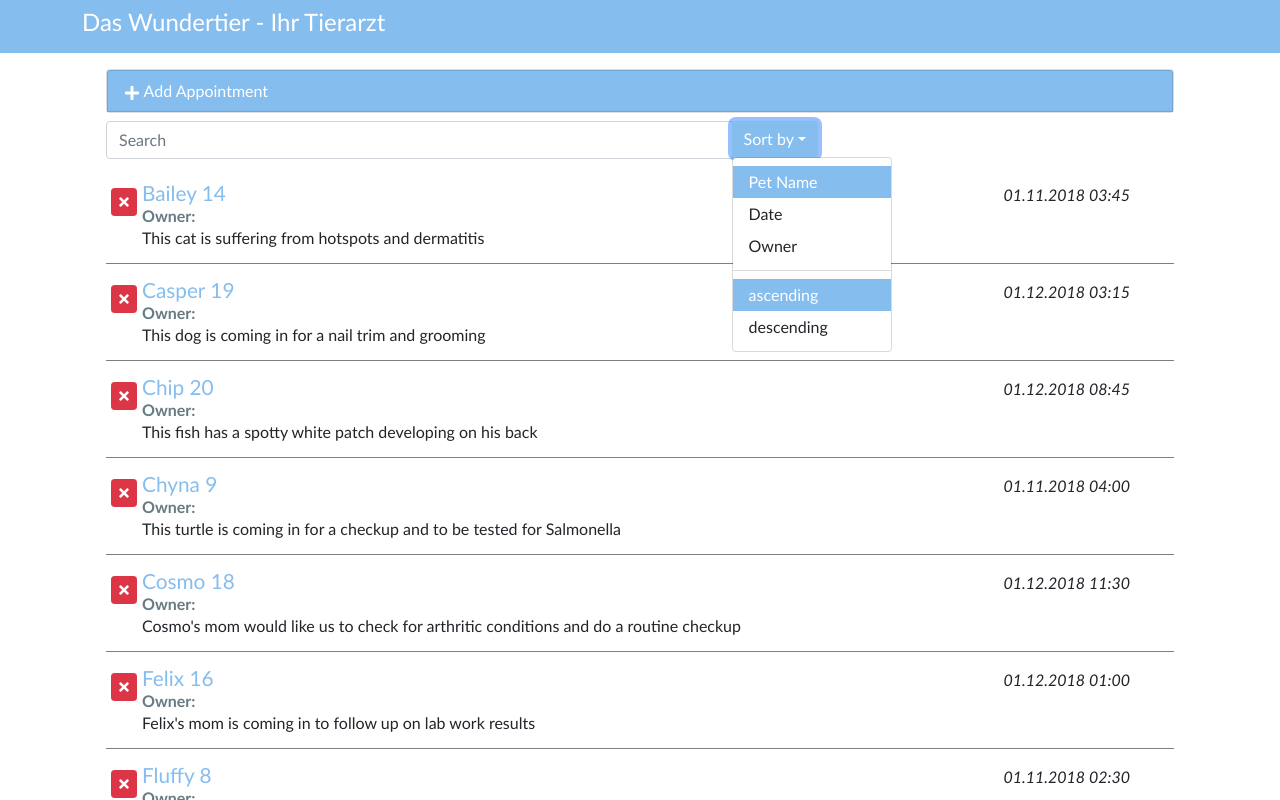
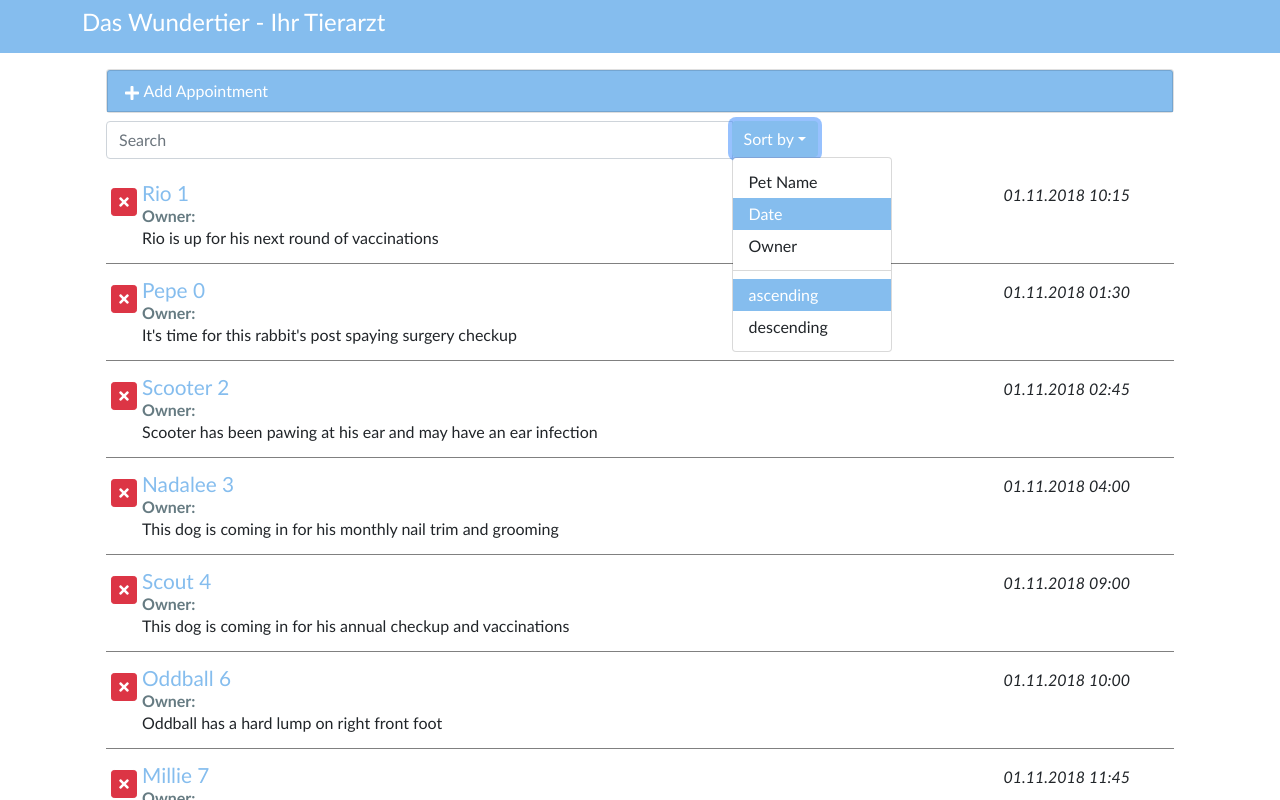
Before and after one commit to Verenasworld/webinterface, a React (Create React App) app: page / in a window 1280 px wide. Both pictures are taken after a click on the button "Sort by". Shown: the top 800 px of the page. Built offline with nearby package versions, Linux system fonts and the light colour scheme.

Commit message:
sort user controlled

```diff
--- a/src/components/App.js
+++ b/src/components/App.js
@@ -12,13 +12,14 @@
   this.state={
     myAppointments:[],
     formDisplay : false,
-    orderBy: 'petName',
+    orderBy: 'aptDate',
     orderDir: 'asc',
     lastIndex: 0
    };
   this.deleteAppointment = this.deleteAppointment.bind(this);
   this.toggleForm = this.toggleForm.bind(this);
   this.addApointsment = this.addApointsment.bind(this);
+  this.changeOrder = this.changeOrder.bind(this);
 }
 
 toggleForm(){
@@ -38,6 +39,13 @@
     myAppointments: tempApts,
     lastIndex: this.state.lastIndex +1
   });
+}
+
+changeOrder(order, dir){
+  this.setState({
+    orderBy: order,
+    orderDir: dir
+  })
 }
 
 deleteAppointment(apt) {
@@ -101,6 +109,7 @@
                     <SearchApointments
                     orderBy = {this.state.orderBy}
                     orderDir = {this.state.orderDir}
+                    changeOrder = {this.changeOrder}
                     />
                     <ListApoointsment
                      appointments ={filteredApts}
--- a/src/components/SearchApointments.js
+++ b/src/components/SearchApointments.js
@@ -43,6 +43,7 @@
                         'dropdown-item d-flex justify-content-between ' +
                         (this.props.orderBy === 'petName' ? 'active' : '')
                   }
+                  onClick ={e => this.props.changeOrder('petName', this.props.orderDir)}
                   id="petName">
                     Pet Name
                     <font-awesome-icon icon="check"/>
@@ -53,6 +54,7 @@
                         'dropdown-item d-flex justify-content-between ' +
                         (this.props.orderBy === 'aptDate' ? 'active' : '')
                   }
+                     onClick ={e => this.props.changeOrder('aptDate', this.props.orderDir)}
                      href="#"
                      id="aptDate">
                     Date
@@ -65,6 +67,7 @@
                     'dropdown-item d-flex justify-content-between ' +
                     (this.props.orderBy === 'ownerName' ? 'active' : '')
                      }
+                     onClick ={e => this.props.changeOrder('ownerName', this.props.orderDir)}
                     id="ownerName">
                     Owner
                     <font-awesome-icon icon="check"/>
@@ -77,6 +80,7 @@
                         'dropdown-item d-flex justify-content-between ' +
                         (this.props.orderDir === 'asc' ? 'active' : '')
                   }
+                  onClick ={e => this.props.changeOrder(this.props.orderBy, 'asc')}
                     href="#"
                     id="asc"
                   >
@@ -88,7 +92,9 @@
                     className={
                         'dropdown-item d-flex justify-content-between ' +
                         (this.props.orderDir === 'desc' ? 'active' : '')
+
                   }
+                  onClick ={e => this.props.changeOrder(this.props.orderBy, 'desc')}
                     href="#"
                     id="desc"
                   >
```
